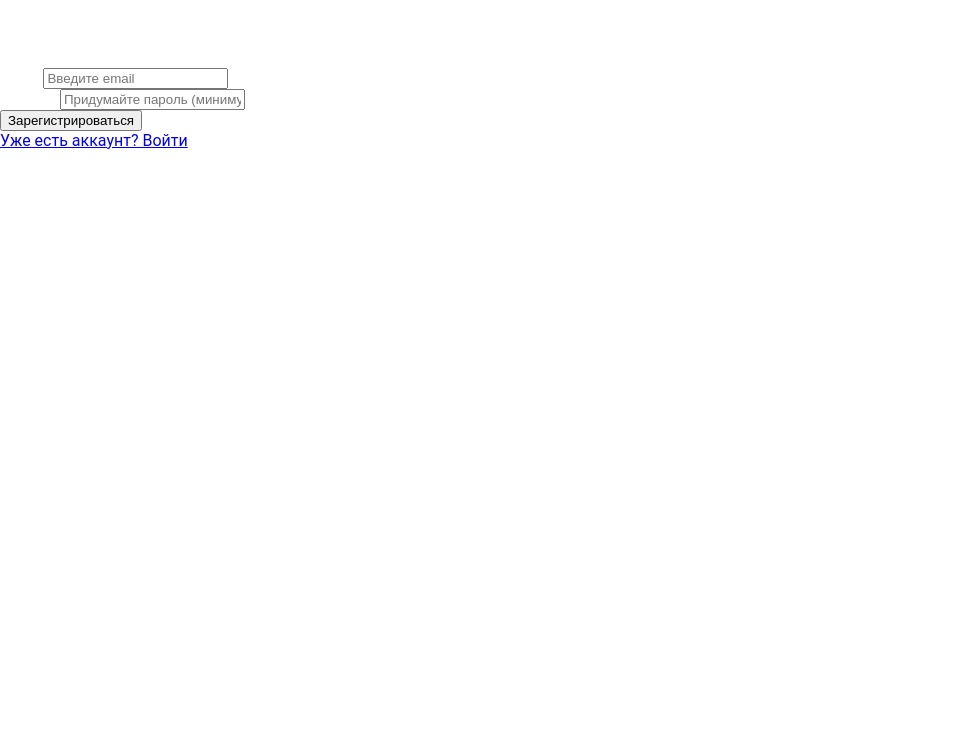
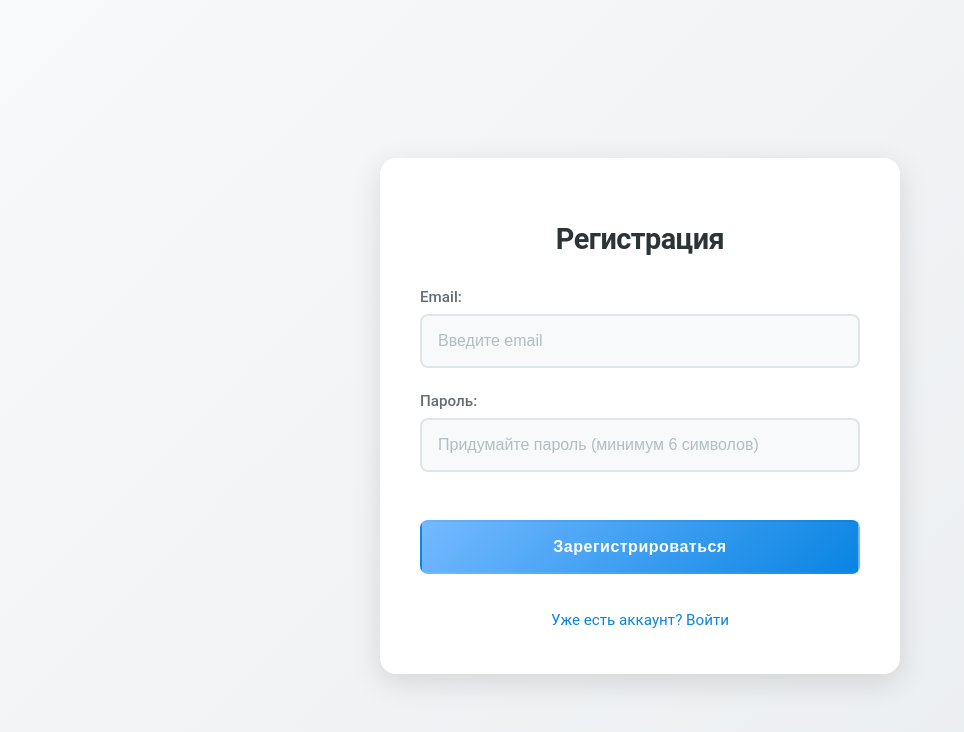
Before and after one commit to jsenjoyer123/gtatreasure, a Vue app in the folder frontend/vite-project/: page /register in a window 1280 px wide. Shown: the top 732 px of the page, without its empty margins (0-964 px from the left). Built offline with nearby package versions, Linux system fonts and the light colour scheme.

Commit message:
Обновление Аутентификации

```diff
--- a/frontend/vite-project/src/views/Auth.vue
+++ b/frontend/vite-project/src/views/Auth.vue
@@ -39,7 +39,7 @@
 
       <div class="auth-links">
         <router-link to="/register">Создать аккаунт</router-link>
-        <router-link to="/forgot-password">Забыли пароль?</router-link>
+<!--        <router-link to="/forgot-password">Забыли пароль?</router-link>-->
       </div>
     </div>
   </div>
--- a/frontend/vite-project/src/views/RegisterView.vue
+++ b/frontend/vite-project/src/views/RegisterView.vue
@@ -38,7 +38,7 @@
       </form>
 
       <div class="auth-links">
-        <router-link to="/login">Уже есть аккаунт? Войти</router-link>
+        <router-link to="/auth">Уже есть аккаунт? Войти</router-link>
       </div>
     </div>
   </div>
@@ -77,7 +77,7 @@ export default {
 
         if (!response.ok) throw new Error(data.message || 'Ошибка регистрации')
 
-        this.$router.push('/login')
+        this.$router.push('/auth')
       } catch (error) {
         this.errorMessage = error.message
       } finally {
@@ -100,3 +100,183 @@ export default {
   }
 }
 </script>
+
+<style scoped>
+.auth-container {
+  display: flex;
+  justify-content: center;
+  align-items: center;
+  min-height: 100vh;
+  background: linear-gradient(135deg, #f8f9fa 0%, #e9ecef 100%);
+  padding: 1rem;
+}
+
+.auth-card {
+  background: white;
+  padding: 2.5rem;
+  border-radius: 16px;
+  box-shadow: 0 8px 30px rgba(0,0,0,0.12);
+  width: 100%;
+  max-width: 440px;
+  transform: translateY(0);
+  animation: cardEntrance 0.6s cubic-bezier(0.22, 1, 0.36, 1);
+  transition: transform 0.3s ease;
+}
+
+.auth-card:hover {
+  transform: translateY(-2px);
+}
+
+@keyframes cardEntrance {
+  from {
+    opacity: 0;
+    transform: translateY(20px);
+  }
+  to {
+    opacity: 1;
+    transform: translateY(0);
+  }
+}
+
+.auth-title {
+  text-align: center;
+  margin-bottom: 2rem;
+  color: #2d3436;
+  font-size: 1.8rem;
+  font-weight: 700;
+  letter-spacing: -0.5px;
+}
+
+.form-group {
+  margin-bottom: 1.5rem;
+}
+
+.form-group label {
+  display: block;
+  margin-bottom: 0.5rem;
+  color: #636e72;
+  font-size: 0.95rem;
+  font-weight: 500;
+}
+
+.form-input {
+  width: 100%;
+  padding: 1rem;
+  border: 2px solid #dfe6e9;
+  border-radius: 8px;
+  font-size: 1rem;
+  transition: all 0.3s ease;
+  background: #f8f9fa;
+  box-sizing: border-box;
+}
+
+.form-input:focus {
+  outline: none;
+  border-color: #74b9ff;
+  background: white;
+  box-shadow: 0 4px 6px rgba(116, 185, 255, 0.15);
+}
+
+.form-input::placeholder {
+  color: #b2bec3;
+}
+
+.submit-btn {
+  width: 100%;
+  padding: 1rem;
+  background: linear-gradient(135deg, #74b9ff 0%, #0984e3 100%);
+  color: white;
+  border: none;
+  border-radius: 8px;
+  cursor: pointer;
+  margin-top: 1.5rem;
+  font-size: 1rem;
+  font-weight: 600;
+  transition: all 0.3s ease;
+  letter-spacing: 0.5px;
+  box-sizing: border-box;
+  border: 2px solid transparent;
+}
+
+.submit-btn:hover:not(:disabled) {
+  transform: translateY(-1px);
+  box-shadow: 0 5px 15px rgba(116, 185, 255, 0.4);
+}
+
+.submit-btn:active:not(:disabled) {
+  transform: translateY(0);
+}
+
+.submit-btn:disabled {
+  background: #b2bec3;
+  cursor: not-allowed;
+  opacity: 0.9;
+}
+
+.error-message {
+  color: #d63031;
+  margin-top: 1.5rem;
+  text-align: center;
+  padding: 0.8rem;
+  background: rgba(214, 48, 49, 0.1);
+  border-radius: 6px;
+  border: 1px solid rgba(214, 48, 49, 0.2);
+  font-size: 0.9rem;
+  display: flex;
+  align-items: center;
+  justify-content: center;
+  gap: 0.5rem;
+}
+
+.error-message::before {
+  content: "!";
+  display: inline-block;
+  width: 20px;
+  height: 20px;
+  background: #d63031;
+  color: white;
+  border-radius: 50%;
+  text-align: center;
+  font-weight: bold;
+  line-height: 20px;
+}
+
+.auth-links {
+  margin-top: 2rem;
+  display: flex;
+  flex-direction: column;
+  gap: 1rem;
+  text-align: center;
+}
+
+.auth-links a {
+  color: #0984e3;
+  text-decoration: none;
+  font-size: 0.95rem;
+  transition: all 0.2s ease;
+  padding: 0.3rem;
+  border-radius: 4px;
+}
+
+.auth-links a:hover {
+  color: #74b9ff;
+  background: rgba(116, 185, 255, 0.1);
+  text-decoration: underline;
+}
+
+@media (max-width: 480px) {
+  .auth-card {
+    padding: 1.5rem;
+    border-radius: 12px;
+  }
+
+  .auth-title {
+    font-size: 1.5rem;
+  }
+
+  .form-input,
+  .submit-btn {
+    padding: 0.9rem;
+  }
+}
+</style>
```
Also changed, not shown: 1 other file (tests, documents, lock files or other folders).
